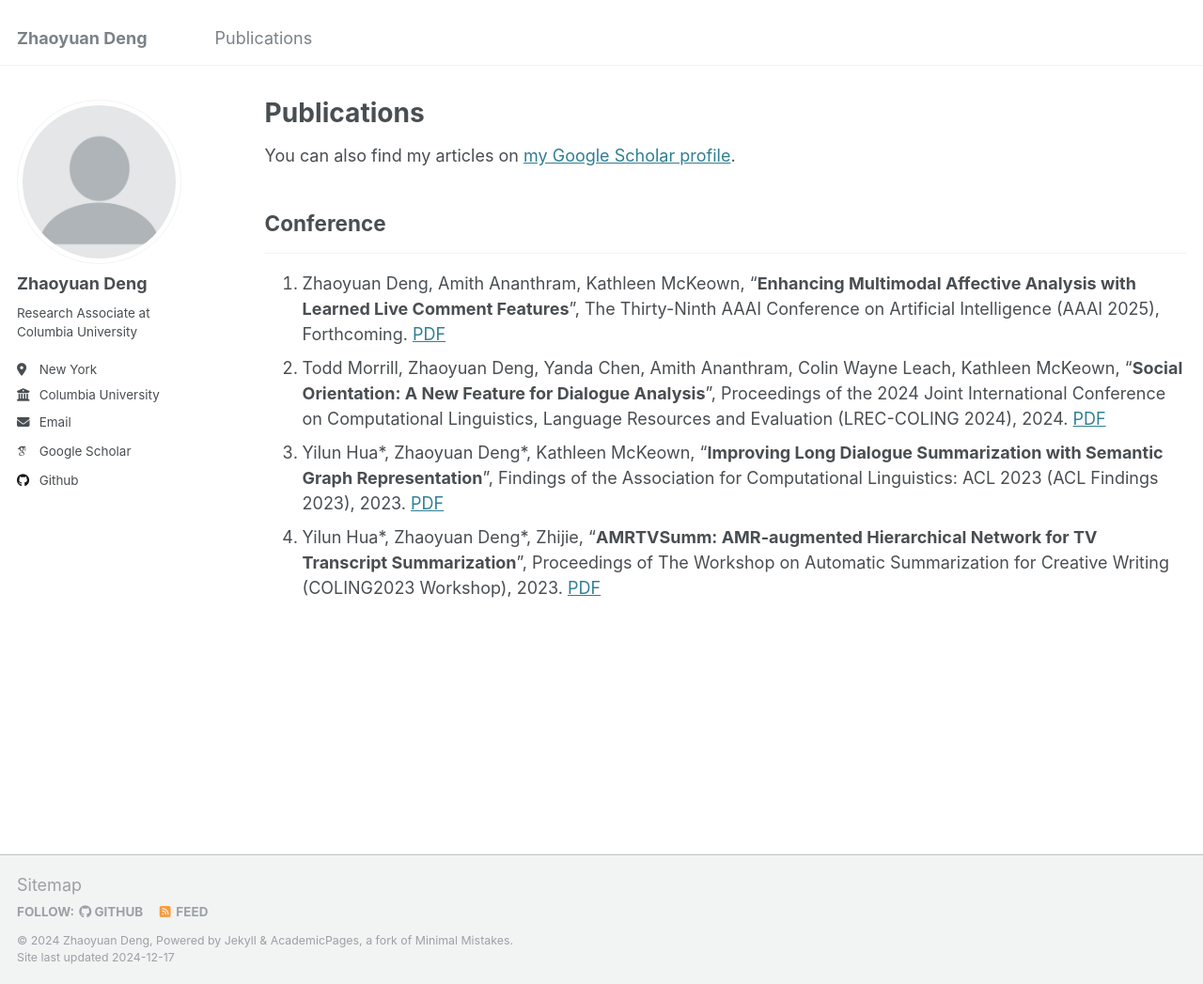
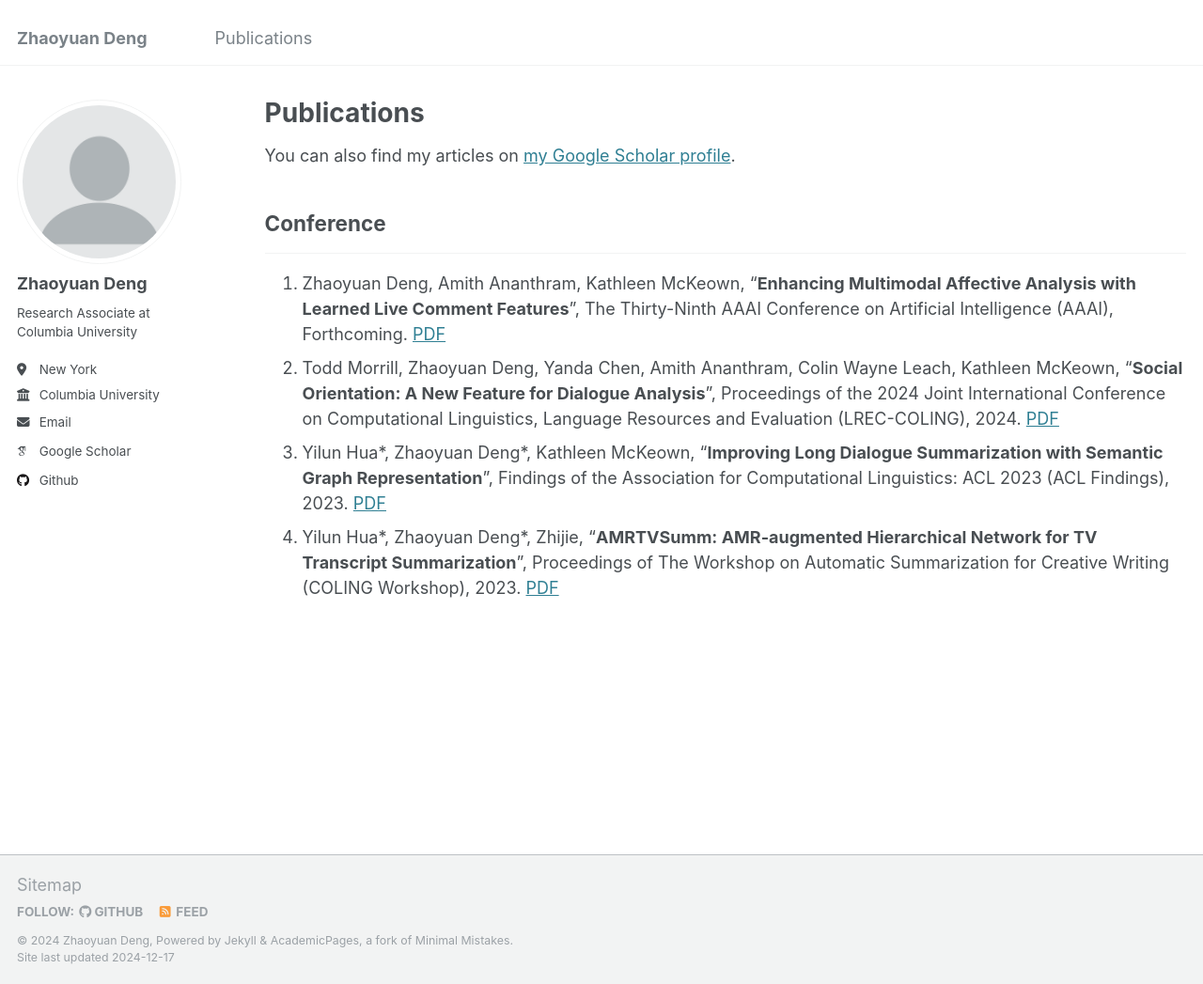
Before and after one commit to zhaoyuandeng/zhaoyuandeng.github.io, a Jekyll site: the page built from _pages/publications.md, in a window 1280 px wide and 1047 px high. Shown: the whole window at 94% size. Built offline with Jekyll 4.4.1, drawn with Linux system fonts in a browser that asks for light colours; some web fonts are replaced; comment, search, counter and statistics services are not loaded.

Commit message:
Update publications.md

```diff
--- a/_pages/publications.md
+++ b/_pages/publications.md
@@ -13,7 +13,7 @@ author_profile: true
 
 ## Conference
 -----
-1. Zhaoyuan Deng, Amith Ananthram, Kathleen McKeown, "**Enhancing Multimodal Affective Analysis with Learned Live Comment Features**", The Thirty-Ninth AAAI Conference on Artificial Intelligence (AAAI 2025), Forthcoming. [PDF](https://arxiv.org/pdf/2410.16407)
-2. Todd Morrill, Zhaoyuan Deng, Yanda Chen, Amith Ananthram, Colin Wayne Leach, Kathleen McKeown, "**Social Orientation: A New Feature for Dialogue Analysis**", Proceedings of the 2024 Joint International Conference on Computational Linguistics, Language Resources and Evaluation (LREC-COLING 2024), 2024. [PDF](https://arxiv.org/pdf/2403.04770)
-3. Yilun Hua*, Zhaoyuan Deng\*, Kathleen McKeown, "**Improving Long Dialogue Summarization with Semantic Graph Representation**", Findings of the Association for Computational Linguistics: ACL 2023 (ACL Findings 2023), 2023. [PDF](https://aclanthology.org/2023.findings-acl.871.pdf)
-4. Yilun Hua*, Zhaoyuan Deng\*, Zhijie, "**AMRTVSumm: AMR-augmented Hierarchical Network for TV Transcript Summarization**", Proceedings of The Workshop on Automatic Summarization for Creative Writing (COLING2023 Workshop), 2023. [PDF](https://aclanthology.org/2022.creativesumm-1.6.pdf)
+1. Zhaoyuan Deng, Amith Ananthram, Kathleen McKeown, "**Enhancing Multimodal Affective Analysis with Learned Live Comment Features**", The Thirty-Ninth AAAI Conference on Artificial Intelligence (AAAI), Forthcoming. [PDF](https://arxiv.org/pdf/2410.16407)
+2. Todd Morrill, Zhaoyuan Deng, Yanda Chen, Amith Ananthram, Colin Wayne Leach, Kathleen McKeown, "**Social Orientation: A New Feature for Dialogue Analysis**", Proceedings of the 2024 Joint International Conference on Computational Linguistics, Language Resources and Evaluation (LREC-COLING), 2024. [PDF](https://arxiv.org/pdf/2403.04770)
+3. Yilun Hua*, Zhaoyuan Deng\*, Kathleen McKeown, "**Improving Long Dialogue Summarization with Semantic Graph Representation**", Findings of the Association for Computational Linguistics: ACL 2023 (ACL Findings), 2023. [PDF](https://aclanthology.org/2023.findings-acl.871.pdf)
+4. Yilun Hua*, Zhaoyuan Deng\*, Zhijie, "**AMRTVSumm: AMR-augmented Hierarchical Network for TV Transcript Summarization**", Proceedings of The Workshop on Automatic Summarization for Creative Writing (COLING Workshop), 2023. [PDF](https://aclanthology.org/2022.creativesumm-1.6.pdf)
```
